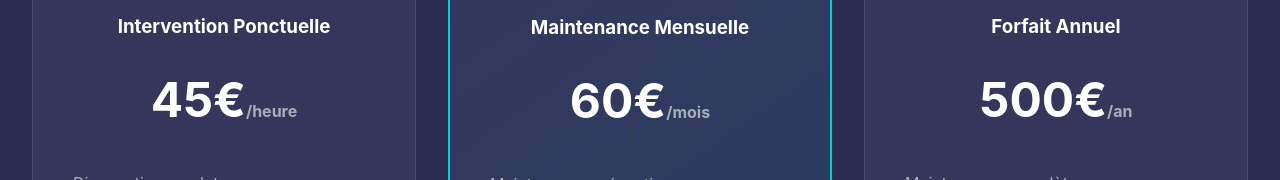
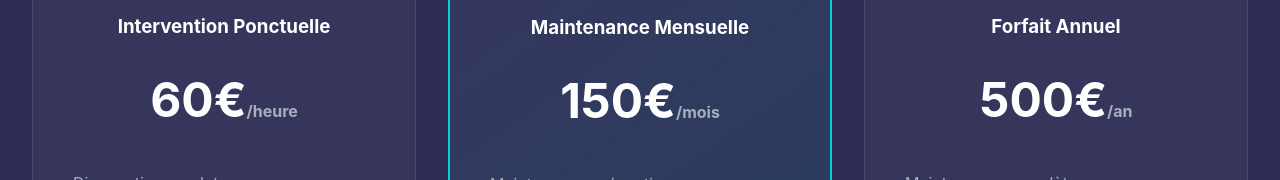
Before and after one commit to mr22206/Computer-troubleshooting-site, a React (Create React App) app: page /tarifs in a window 1280 px wide. Shown: the part 350-530 px from the top of the page. Built offline with nearby package versions, Linux system fonts and the light colour scheme.

Commit message:
Update Tarifs.js

```diff
--- a/src/pages/Tarifs.js
+++ b/src/pages/Tarifs.js
@@ -15,7 +15,7 @@ function Tarifs() {
               <span className="tarif-icon">⚡</span>
               <h3>Intervention Ponctuelle</h3>
             </div>
-            <div className="price">45€<span>/heure</span></div>
+            <div className="price">60€<span>/heure</span></div>
             <ul className="tarif-features">
               <li>Diagnostic complet</li>
               <li>Dépannage sur place</li>
@@ -29,7 +29,7 @@ function Tarifs() {
               <span className="tarif-icon">🔄</span>
               <h3>Maintenance Mensuelle</h3>
             </div>
-            <div className="price">60€<span>/mois</span></div>
+            <div className="price">150€<span>/mois</span></div>
             <ul className="tarif-features">
               <li>Maintenance préventive</li>
               <li>Support prioritaire</li>
```
